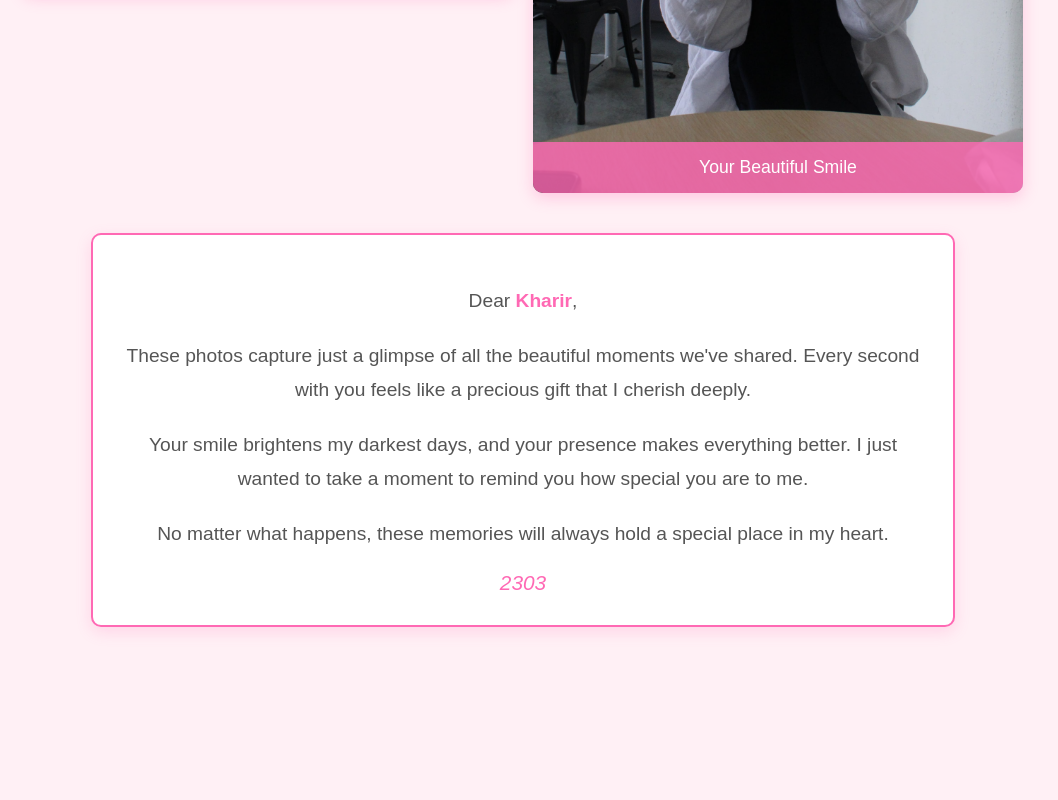
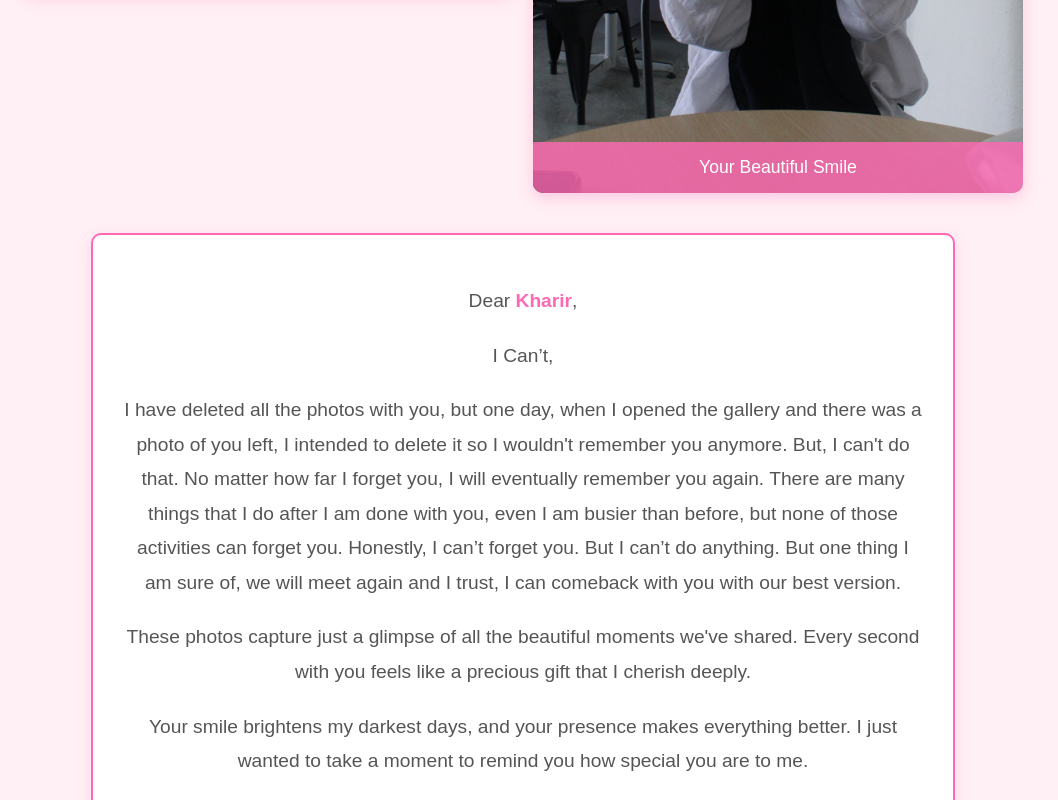
Before and after one commit to eppoteck/HBD-KHARIR, a plain HTML site: page page4.html in a window 1280 px wide. Shown: the part 529-1329 px from the top of the page, without its empty margins (117-1175 px from the left). Before the commit the page ends 1216 px from the top, so only its background shows below. Drawn offline with Linux system fonts and the light colour scheme.

Commit message:
Update page4.html

```diff
--- a/page4.html
+++ b/page4.html
@@ -137,6 +137,8 @@
 
         <div class="personal-note">
             <p>Dear <span class="highlight">Kharir</span>,</p>
+            <p>I Can’t, </p>
+            <p>I have deleted all the photos with you, but one day, when I opened the gallery and there was a photo of you left, I intended to delete it so I wouldn't remember you anymore. But, I can't do that. No matter how far I forget you, I will eventually remember you again. There are many things that I do after I am done with you, even I am busier than before, but none of those activities can forget you. Honestly, I can’t forget you. But I can’t do anything. But one thing I am sure of, we will meet again and I trust, I can comeback with you with our best version.</p>
             <p>These photos capture just a glimpse of all the beautiful moments we've shared. Every second with you feels like a precious gift that I cherish deeply.</p>
             <p>Your smile brightens my darkest days, and your presence makes everything better. I just wanted to take a moment to remind you how special you are to me.</p>
             <p>No matter what happens, these memories will always hold a special place in my heart.</p>
```
